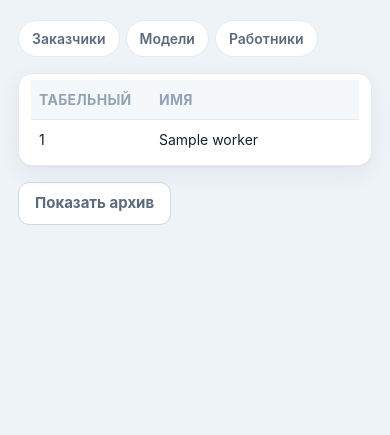
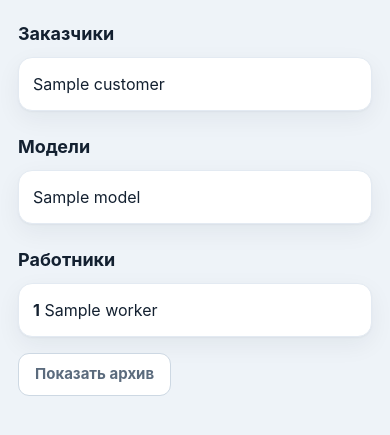
Before and after one commit to veselo2903/jail, a Python web app: template templates/refs.html in a window 390 px wide. Shown: the top 435 px of the page. Run offline with Jinja, Linux system fonts and the light colour scheme; the template is opened without the code that fills it: most values are stand-ins (such as "Sample title", 1, 10 or a date in 2020).

Commit message:
Remove brand and subtabs, single refs page, mobile layout fixes, compact qty row and urgent next to note
Co-Authored-By: Claude Sonnet 5 <noreply@anthropic.com>

```diff
--- a/templates/base.html
+++ b/templates/base.html
@@ -30,10 +30,6 @@ a{color:var(--blue);text-decoration:none}
 /* ---- Боковое меню ---- */
 .side{width:194px;flex:none;background:linear-gradient(180deg,var(--nav),var(--nav2));
   color:#a9bbd4;padding:16px 10px;position:sticky;top:0;height:100vh;align-self:flex-start}
-.side .brand{display:flex;align-items:center;gap:9px;font-weight:800;color:#fff;
-  font-size:19px;padding:6px 10px 16px}
-.side .brand .mark{width:17px;height:17px;border-radius:6px;
-  background:linear-gradient(135deg,#4d95ff,var(--green))}
 .side a.nav{display:flex;align-items:center;gap:11px;padding:11px 12px;border-radius:11px;
   color:#a9bbd4;font-weight:600;font-size:14.5px;margin-bottom:3px;
   transition:background .15s var(--ease-out),color .15s var(--ease-out)}
@@ -56,13 +52,6 @@ a{color:var(--blue);text-decoration:none}
   border-radius:9px;color:var(--muted);font-size:14px;font-weight:600}
 .who .logout:hover{background:var(--surface2);color:var(--ink)}
 .wrap{max-width:900px;width:100%;margin:0 auto;padding:20px 18px 44px}
-
-.subtabs{display:flex;gap:6px;flex-wrap:wrap;margin:0 0 16px}
-.subtabs a{padding:7px 13px;border-radius:999px;background:var(--surface);
-  border:1px solid var(--line);color:var(--muted);font-size:14px;font-weight:600}
-.subtabs a:hover{border-color:var(--line2);color:var(--ink)}
-.subtabs a.active{background:var(--blue);border-color:var(--blue);color:#fff}
-.subtabs a .n{opacity:.75;margin-left:3px}
 
 .card{background:var(--surface);border:1px solid var(--line);border-radius:var(--r);
   padding:18px;margin-bottom:16px;box-shadow:var(--shadow)}
@@ -169,16 +158,19 @@ footer{color:var(--faint);font-size:12px;text-align:center;padding:18px}
   /* меню внизу экрана, а не сверху */
   .side{width:100%;height:auto;position:fixed;top:auto;bottom:0;left:0;right:0;z-index:10;
     padding:8px 8px calc(8px + env(safe-area-inset-bottom,0px));
-    display:flex;align-items:center;gap:4px;overflow-x:auto;box-shadow:0 -4px 16px rgba(10,20,40,.18)}
+    display:flex;align-items:center;justify-content:space-around;gap:2px;box-shadow:0 -4px 16px rgba(10,20,40,.18)}
   .app{padding-bottom:calc(76px + env(safe-area-inset-bottom,0px))}
-  .side .brand{padding:6px 8px 6px 6px;font-size:17px}
-  .side a.nav{flex-direction:column;gap:3px;padding:8px 10px;font-size:11px;margin:0;
-    white-space:nowrap;text-align:center}
-  .side a.nav .b{position:absolute;margin:0;transform:translate(14px,-6px);min-width:17px;height:17px;font-size:11px}
+  /* все пункты меню делят ширину поровну и не выходят за экран */
+  .side a.nav{flex:1 1 0;min-width:0;flex-direction:column;justify-content:center;gap:3px;padding:8px 2px;
+    font-size:10.5px;margin:0;white-space:nowrap;text-align:center;overflow:hidden;text-overflow:ellipsis}
+  .side a.nav .b{position:absolute;top:3px;left:50%;margin:0;transform:translateX(4px);min-width:17px;height:17px;font-size:11px}
   .side a.nav{position:relative}
   .who{padding:10px 16px}
   .hero .big{font-size:52px}
   th,td{padding:9px 8px;font-size:14px}
+  th{font-size:11.5px;text-transform:none;letter-spacing:0}
+  td.num,th.num{white-space:normal}
+  .card.flush,details .body{overflow-x:auto}   /* запасной вариант: очень широкая таблица прокручивается внутри карточки */
   .card{padding:15px}
   .seg{width:100%}.seg-opt{flex:1}.seg-opt span{text-align:center}
 }
@@ -191,7 +183,6 @@ footer{color:var(--faint);font-size:12px;text-align:center;padding:18px}
 {% set ep = request.endpoint %}
 {% if role %}
 <nav class="side">
-  <div class="brand"><span class="mark"></span>jail</div>
   {% if role=='director' %}
   <a class="nav {{ 'on' if ep=='overview' }}" href="{{ url_for('overview') }}">
     <svg viewBox="0 0 24 24"><rect x="3" y="3" width="7" height="7" rx="1.5"/><rect x="14" y="3" width="7" height="7" rx="1.5"/><rect x="14" y="14" width="7" height="7" rx="1.5"/><rect x="3" y="14" width="7" height="7" rx="1.5"/></svg>Обзор</a>
--- a/templates/login.html
+++ b/templates/login.html
@@ -12,10 +12,6 @@ body{margin:0;font-family:-apple-system,BlinkMacSystemFont,"Segoe UI",Roboto,Ari
   align-items:center;justify-content:center;padding:20px}
 .box{width:380px;max-width:100%}
 .head{text-align:center;margin-bottom:22px}
-.brand{display:inline-flex;align-items:center;gap:10px;font-size:30px;font-weight:800;
-  letter-spacing:.3px}
-.brand .mark{width:22px;height:22px;border-radius:7px;
-  background:linear-gradient(135deg,var(--blue),var(--blue-d))}
 .sub{color:var(--muted);margin-top:8px;font-size:14px}
 a.role{display:flex;align-items:center;justify-content:space-between;gap:14px;
   background:#fff;border:1px solid var(--line);border-radius:13px;padding:15px 17px;
@@ -36,7 +32,6 @@ a.role:active{transform:translateY(0)}
 <body>
 <div class="box">
   <div class="head">
-    <div class="brand"><span class="mark"></span>jail</div>
     <div class="sub">Учёт передачи и приёмки · выберите роль</div>
   </div>
 
--- a/templates/overview.html
+++ b/templates/overview.html
@@ -12,14 +12,14 @@
 {# ---- В пути: два направления ---- #}
 {% if to_prod or to_sklad %}<div class="two">
   {% if to_prod %}
-  <a class="card mini b" href="{{ url_for('documents', tab='transfers') }}">
+  <a class="card mini b" href="{{ url_for('documents') }}">
     <div class="mini-n">{{ to_prod }}</div>
     <div class="mini-l">едет на производство</div>
     <div class="mini-s">склад → производство</div>
   </a>
   {% endif %}
   {% if to_sklad %}
-  <a class="card mini g" href="{{ url_for('documents', tab='transfers') }}">
+  <a class="card mini g" href="{{ url_for('documents') }}">
     <div class="mini-n">{{ to_sklad }}</div>
     <div class="mini-l">едет на склад</div>
     <div class="mini-s">производство → склад</div>
@@ -29,7 +29,7 @@
 {% endif %}
 
 {% if req_open %}
-<a class="card reqline" href="{{ url_for('documents', tab='requests') }}">
+<a class="card reqline" href="{{ url_for('documents') }}">
   <span class="reqn">{{ req_open }}</span>
   <span>заявок «чего не хватает» в работе у склада</span>
   <span class="go">→</span>
--- a/templates/refs.html
+++ b/templates/refs.html
@@ -2,96 +2,95 @@
 {% block title %}Справочники — jail{% endblock %}
 {% block content %}
 
-<div class="subtabs">
-  <a href="{{ url_for('refs', tab='customers', arch=('1' if show_arch else None)) }}" class="{{ 'active' if tab=='customers' }}">Заказчики</a>
-  <a href="{{ url_for('refs', tab='models', arch=('1' if show_arch else None)) }}" class="{{ 'active' if tab=='models' }}">Модели</a>
-  <a href="{{ url_for('refs', tab='workers', arch=('1' if show_arch else None)) }}" class="{{ 'active' if tab=='workers' }}">Работники</a>
-</div>
-
 {% macro archbtn(table, r) %}
-  <form method="post" action="{{ url_for('ref_arch', table=table, rid=r.id, arch=('1' if show_arch else None)) }}"><input type="hidden" name="csrf_token" value="{{ csrf_token }}">
-    {% if r.archived %}<input type="hidden" name="restore" value="1">
-      <button class="btn grey sm" type="submit">вернуть</button>
-    {% else %}
-      <button class="btn grey sm" type="submit">в архив</button>
-    {% endif %}
-  </form>
+  <button class="btn grey sm refs-arch-btn" type="submit"
+          formaction="{{ url_for('ref_arch', table=table, rid=r.id, arch=('1' if show_arch else None)) }}"
+          {% if r.archived %}name="restore" value="1"{% endif %}>{{ 'вернуть' if r.archived else 'в архив' }}</button>
 {% endmacro %}
 
-{# ---------- Заказчики / Модели ---------- #}
-{% if tab in ['customers','models'] %}
-  {% set items = customers if tab=='customers' else models %}
+{# Заказчики и модели: одинаковые блоки, отличаются названием справочника #}
+{% macro name_section(table, title, placeholder, items) %}
+<section class="refs-section refs-{{ table }}" id="refs-{{ table }}">
+  <h3 class="refs-title">{{ title }}</h3>
   {% if can_edit %}
-  <div class="card">
-    <form method="post" action="{{ url_for('ref_add', table=tab) }}" class="row"><input type="hidden" name="csrf_token" value="{{ csrf_token }}">
-      <input name="name" placeholder="{{ 'Новый заказчик' if tab=='customers' else 'Новая модель' }}" style="flex:1">
+  <div class="refs-add card">
+    <form class="refs-add-form row" method="post" action="{{ url_for('ref_add', table=table) }}"><input type="hidden" name="csrf_token" value="{{ csrf_token }}">
+      <input class="refs-input-name" name="name" placeholder="{{ placeholder }}">
       <button class="btn" type="submit">Добавить</button>
     </form>
   </div>
   {% endif %}
+  {% if items %}<div class="refs-list card">
+    {% for r in items %}
+    <div class="refs-item {{ 'refs-item-archived' if r.archived }}">
+      {% if can_edit %}
+      <form class="refs-edit-form row" method="post" action="{{ url_for('ref_edit', table=table, rid=r.id) }}"><input type="hidden" name="csrf_token" value="{{ csrf_token }}">
+        <input class="refs-input-name" name="name" value="{{ r.name }}">
+        <button class="btn grey sm refs-save-btn" type="submit">сохранить</button>
+        {{ archbtn(table, r) }}
+      </form>
+      {% else %}<span class="refs-name">{{ r.name }}</span>{% endif %}
+      {% if r.archived %}<span class="small refs-archived-mark">в архиве</span>{% endif %}
+    </div>
+    {% endfor %}
+  </div>{% endif %}
+</section>
+{% endmacro %}
 
-  {% if items %}<div class="card" style="padding:6px 12px">
-    <table>
-      {% for r in items %}
-      <tr>
-        <td>
-          {% if can_edit %}
-          <form method="post" action="{{ url_for('ref_edit', table=tab, rid=r.id) }}" class="row"><input type="hidden" name="csrf_token" value="{{ csrf_token }}">
-            <input name="name" value="{{ r.name }}" style="flex:1">
-            <button class="btn grey sm" type="submit">сохранить</button>
-          </form>
-          {% else %}{{ r.name }}{% endif %}
-        </td>
-        {% if can_edit %}<td class="num">{{ archbtn(tab, r) }}</td>{% endif %}
-        {% if r.archived %}<td class="small">в архиве</td>{% endif %}
-      </tr>
-      {% endfor %}
-    </table>
-  </div>
-  {% endif %}
+{{ name_section('customers', 'Заказчики', 'Новый заказчик', customers) }}
+{{ name_section('models', 'Модели', 'Новая модель', models) }}
 
-{# ---------- Работники ---------- #}
-{% else %}
+<section class="refs-section refs-workers" id="refs-workers">
+  <h3 class="refs-title">Работники</h3>
   {% if can_edit %}
-  <div class="card">
-    <form method="post" action="{{ url_for('ref_add', table='workers') }}" class="row"><input type="hidden" name="csrf_token" value="{{ csrf_token }}">
-      <input name="number" placeholder="Табельный №" style="width:130px">
-      <input name="name" placeholder="Имя" style="flex:1">
+  <div class="refs-add card">
+    <form class="refs-add-form row" method="post" action="{{ url_for('ref_add', table='workers') }}"><input type="hidden" name="csrf_token" value="{{ csrf_token }}">
+      <input class="refs-input-number" name="number" placeholder="Табельный №">
+      <input class="refs-input-name" name="name" placeholder="Имя">
       <button class="btn" type="submit">Добавить</button>
     </form>
   </div>
   {% endif %}
+  {% if workers %}<div class="refs-list card">
+    {% for r in workers %}
+    <div class="refs-item {{ 'refs-item-archived' if r.archived }}">
+      {% if can_edit %}
+      <form class="refs-edit-form row" method="post" action="{{ url_for('ref_edit', table='workers', rid=r.id) }}"><input type="hidden" name="csrf_token" value="{{ csrf_token }}">
+        <input class="refs-input-number" name="number" value="{{ r.number }}">
+        <input class="refs-input-name" name="name" value="{{ r.name }}">
+        <button class="btn grey sm refs-save-btn" type="submit">сохранить</button>
+        {{ archbtn('workers', r) }}
+      </form>
+      {% else %}<span class="refs-name"><b>{{ r.number }}</b> {{ r.name }}</span>{% endif %}
+      {% if r.archived %}<span class="small refs-archived-mark">в архиве</span>{% endif %}
+    </div>
+    {% endfor %}
+  </div>{% endif %}
+</section>
 
-  {% if workers %}<div class="card" style="padding:6px 12px">
-    <table>
-      <tr><th style="width:120px">Табельный</th><th>Имя</th>{% if can_edit %}<th></th>{% endif %}</tr>
-      {% for r in workers %}
-      <tr>
-        {% if can_edit %}
-        <td colspan="{{ 2 }}">
-          <form method="post" action="{{ url_for('ref_edit', table='workers', rid=r.id) }}" class="row"><input type="hidden" name="csrf_token" value="{{ csrf_token }}">
-            <input name="number" value="{{ r.number }}" style="width:120px">
-            <input name="name" value="{{ r.name }}" style="flex:1">
-            <button class="btn grey sm" type="submit">сохранить</button>
-          </form>
-        </td>
-        <td class="num">{{ archbtn('workers', r) }}</td>
-        {% else %}
-        <td>{{ r.number }}</td><td>{{ r.name }}{% if r.archived %} <span class="small">(в архиве)</span>{% endif %}</td>
-        {% endif %}
-      </tr>
-      {% endfor %}
-    </table>
-  </div>
-  {% endif %}
-{% endif %}
-
-<div class="row">
+<div class="refs-archive-toggle row">
   {% if show_arch %}
-    <a class="btn grey sm" href="{{ url_for('refs', tab=tab) }}">Скрыть архив</a>
+    <a class="btn grey sm" href="{{ url_for('refs') }}">Скрыть архив</a>
   {% else %}
-    <a class="btn grey sm" href="{{ url_for('refs', tab=tab, arch='1') }}">Показать архив</a>
+    <a class="btn grey sm" href="{{ url_for('refs', arch='1') }}">Показать архив</a>
   {% endif %}
 </div>
 
+<style>
+.refs-title{margin:22px 0 10px}
+.refs-section:first-of-type .refs-title{margin-top:0}
+.refs-list{padding:4px 14px}
+.refs-item{display:flex;align-items:center;gap:10px;flex-wrap:wrap;padding:10px 0;border-bottom:1px solid var(--line)}
+.refs-item:last-child{border-bottom:0}
+.refs-edit-form{flex:1 1 100%;flex-wrap:wrap;min-width:0}
+.refs-input-name{flex:1 1 140px;min-width:0}
+.refs-input-number{width:110px;flex:none}
+@media(max-width:720px){
+  .refs-add-form{flex-wrap:wrap}
+  .refs-input-number{width:96px}
+  .refs-add-form .btn{flex:1 1 100%}
+  .refs-edit-form .btn{flex:1 1 0}
+}
+</style>
+
 {% endblock %}
--- a/templates/request_view.html
+++ b/templates/request_view.html
@@ -13,7 +13,7 @@
       <span class="tag rq-{{ r.status }}">{{ REQ_STATUS[r.status] }}</span>
       {% if r.urgent %}<span class="tag urgent">Есть срочные позиции</span>{% endif %}
     </div>
-    <a class="small" href="{{ url_for('documents', tab='requests') }}">к списку</a>
+    <a class="small" href="{{ url_for('documents') }}">к списку</a>
   </div>
   <div class="small" style="margin-top:6px">{{ 'Склад → Производство' if r.created_role=='sklad' else 'Производство → Склад' }}</div>
   {% if r.note %}<div class="small">Примечание производства: {{ r.note }}</div>{% endif %}
```
Also changed, not shown: app.py (+9 -20 lines), templates/document_view.html (+7 -2 lines), templates/documents.html (+0 -7 lines), templates/request_new.html (+16 -8 lines), tests/smoke.py (+13 -5 lines).
